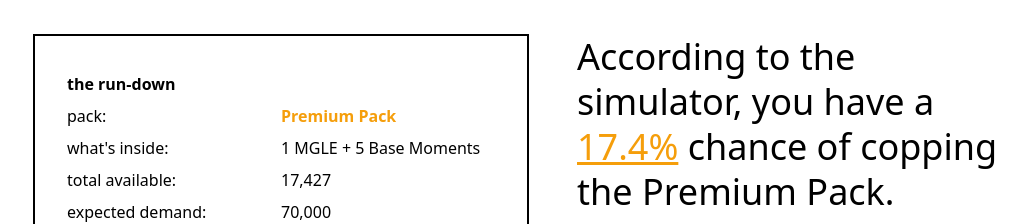
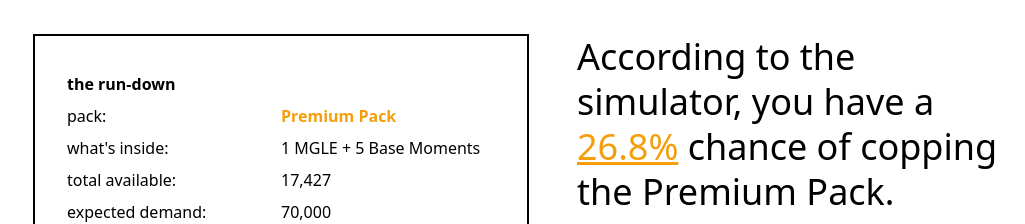
Before and after one commit to Lam-Pham/topshot-simulator, a Next.js app: page / in a window 1280 px wide. Shown: the part 980-1204 px from the top of the page, without its empty margins (255-1280 px from the left). Built offline with nearby package versions, Linux system fonts and the light colour scheme; what tailwindcss-animatecss would draw is missing.

Commit message:
hotfix: updated % chance

```diff
--- a/components/runDown.js
+++ b/components/runDown.js
@@ -25,7 +25,7 @@ export default function RunDown() {
             </div>
           </div>
 
-          <p class="col-span-1 ml-12 text-4xl leading-tight">According to the simulator, you have a <span class="underline text-yellow-500">17.4%</span> chance of copping the Premium Pack.<br/><br/>good luck!</p>
+          <p class="col-span-1 ml-12 text-4xl leading-tight">According to the simulator, you have a <span class="underline text-yellow-500">26.8%</span> chance of copping the Premium Pack.<br/><br/>good luck!</p>
 
         </div>
         <div class="mt-52 mx-96 pl-6">
```
